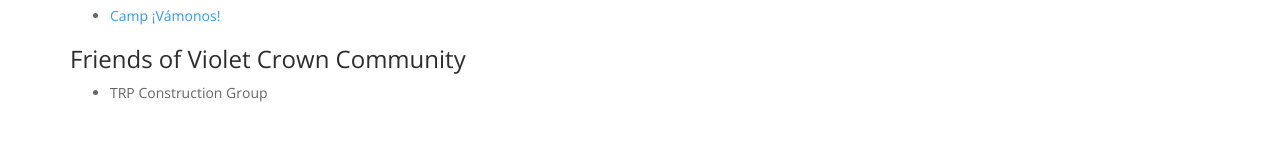
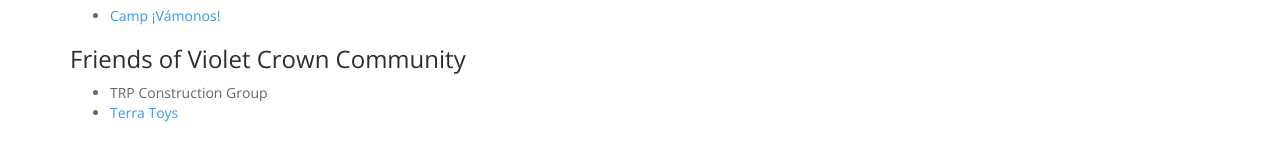
Before and after one commit to vccw/vccw.github.io, a Jekyll site: the page built from sponsors.md, in a window 1280 px wide. Shown: the part 645-806 px from the top of the page. Built offline with Jekyll 4.4.1, drawn with Linux system fonts in a browser that asks for light colours; comment, search, counter and statistics services are not loaded.

Commit message:
Update sponsors.md
Add Terra Toys

```diff
--- a/sponsors.md
+++ b/sponsors.md
@@ -39,3 +39,4 @@
 ### Friends of Violet Crown Community
 
 * TRP Construction Group
+* [Terra Toys](http://www.terratoys.com/)
```
